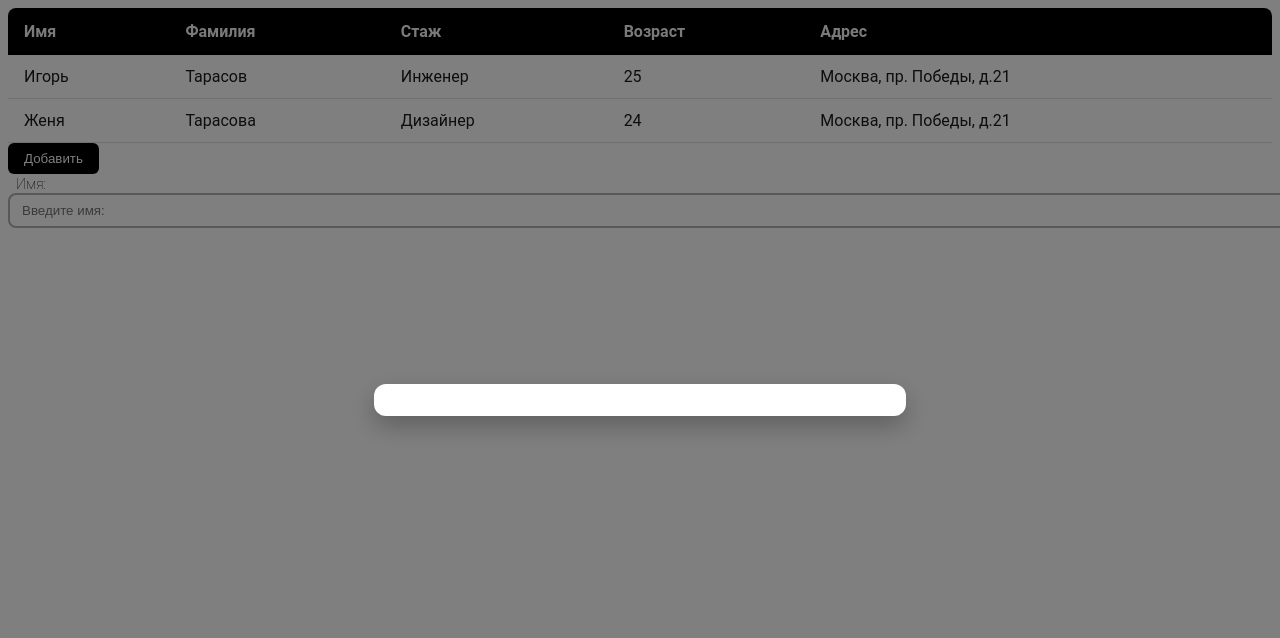
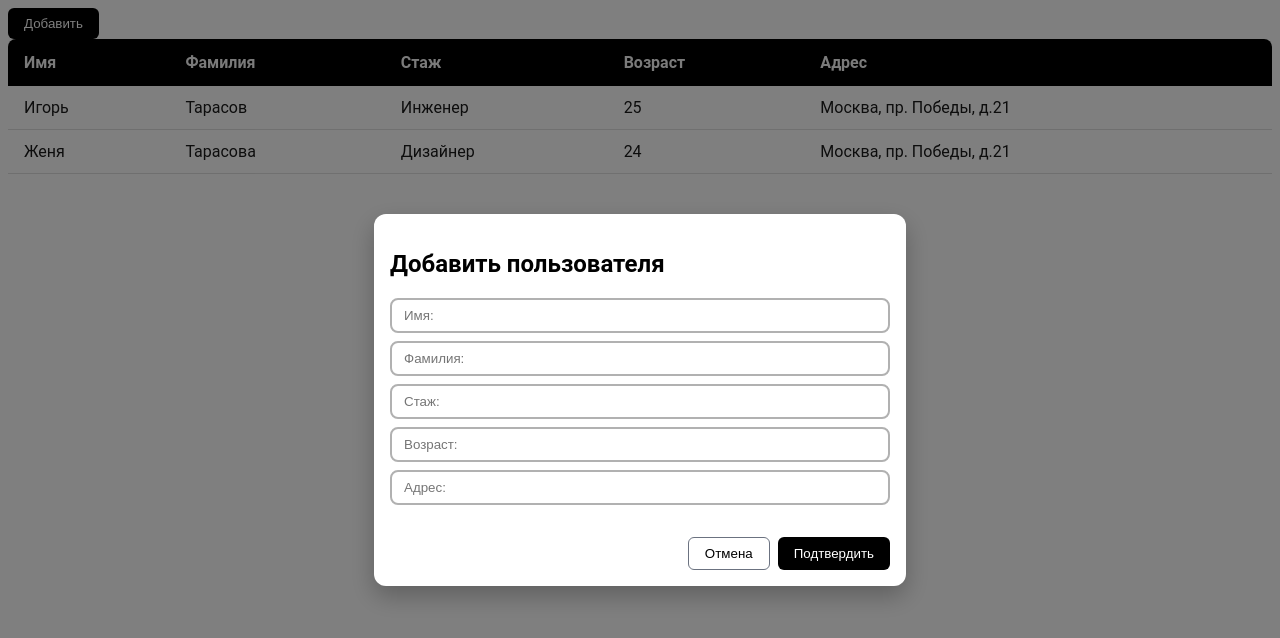
Before and after one commit to Ruzik13/employee_editor, a Vue app: page / in a window 1280 px wide. Shown: the top 638 px of the page. Built offline with nearby package versions, Linux system fonts and the light colour scheme.

Commit message:
Ref 5: Создал форму добавления нового пользователя

```diff
--- a/src/App.vue
+++ b/src/App.vue
@@ -1,21 +1,17 @@
 <template>
+  <CustomButton @click="openAddForm">
+    Добавить
+  </CustomButton>
   <CustomTable
     :heads="['Имя', 'Фамилия', 'Стаж', 'Возраст', 'Адрес']"
     :data="users"
     @select-bar="(index) => console.log(index)"
   />
-  <CustomButton @click="userStore.addUser({name:'Игорь', surname: 'Бутусов', stage: 'd', age: 21, address: 'a'})">
-    Добавить
-  </CustomButton>
-  <CustomModal
-    :is-open="showModal"
-    @click-outside="closeModal"
-  >
-  </CustomModal>
-  <custom-input
-    label="Имя:"
-    placeholder="Введите имя:"
-  ></custom-input>
+  <AddUserForm
+    :is-open="showAddForm"
+    @close="closeAddForm"
+    @accept="(user) => addUser(user)"
+  />
 </template>
 
 <script setup>
@@ -25,14 +21,24 @@ import CustomModal from "@/components/CustomModal.vue";
 import {computed, ref} from "vue";
 import CustomButton from "@/components/CustomButton.vue";
 import CustomInput from "@/components/CustomInput.vue";
+import AddUserForm from "@/components/AddUserForm.vue";
 
 const userStore = useUserStore();
 const users = computed(() => userStore.users)
 
-const showModal = ref(true);
+const showAddForm = ref(true);
 
-const closeModal = () => {
-  showModal.value = false;
+const openAddForm = () => {
+  showAddForm.value = true;
+}
+
+const closeAddForm = () => {
+  showAddForm.value = false;
+}
+
+const addUser = (user) => {
+  userStore.addUser(user);
+  showAddForm.value = false;
 }
 </script>
 
--- /dev/null
+++ b/src/components/AddUserForm.vue
@@ -0,0 +1,84 @@
+<template>
+  <CustomModal
+    :is-open="isOpen"
+    @close="emit('close')"
+  >
+    <template #header>
+      <h2>Добавить пользователя</h2>
+    </template>
+    <template #content>
+      <form>
+        <CustomInput
+          placeholder="Имя:"
+          v-model="user.name"
+        />
+        <CustomInput
+          placeholder="Фамилия:"
+          v-model="user.surname"
+        />
+        <CustomInput
+          placeholder="Стаж:"
+          v-model="user.stage"
+        />
+        <CustomInput
+          placeholder="Возраст:"
+          v-model="user.age"
+        />
+        <CustomInput
+          placeholder="Адрес:"
+          v-model="user.address"
+        />
+      </form>
+     <div class="button-area">
+       <CustomButton
+         variant="outline"
+         @click="emit('close')"
+       >
+         Отмена
+       </CustomButton>
+       <CustomButton
+        @click="emit('accept', user)"
+       >
+         Подтвердить
+       </CustomButton>
+     </div>
+    </template>
+  </CustomModal>
+</template>
+
+<script setup>
+import CustomModal from "@/components/CustomModal.vue";
+import CustomInput from "@/components/CustomInput.vue";
+import CustomButton from "@/components/CustomButton.vue";
+import {reactive} from "vue";
+
+defineProps({
+  isOpen: Boolean,
+})
+
+const emit = defineEmits(['close', 'accept']);
+
+const user = reactive({
+  name: null,
+  surname: null,
+  stage: null,
+  age: null,
+  address: null,
+})
+</script>
+
+<style scoped>
+.button-area {
+  display: flex;
+  flex-direction: row;
+  justify-content: end;
+  gap: 8px;
+}
+
+form {
+  display: flex;
+  flex-direction: column;
+  gap: 8px;
+  margin-bottom: 32px;
+}
+</style>
--- a/src/components/CustomInput.vue
+++ b/src/components/CustomInput.vue
@@ -1,12 +1,10 @@
 <template>
   <div class="wrapper">
-    <label class>
-      {{label}}
-    </label>
     <input
       type="text"
       :placeholder="placeholder"
-      @input="handleInput"
+      :value="model"
+      @input="(e) => model = e.target.value"
     >
   </div>
 
@@ -19,14 +17,6 @@
 
 <script setup>
 defineProps({
-  modelValue: {
-    type: [String, Number],
-    default: ''
-  },
-  label: {
-    type: String,
-    default: ''
-  },
   placeholder: {
     type: String,
     default: 'Введите значение...'
@@ -37,11 +27,7 @@ defineProps({
   }
 });
 
-const emit = defineEmits(['update:modelValue'])
-
-const handleInput = (value) => {
-  emit('update:modelValue', value)
-}
+const model = defineModel();
 </script>
 
 <style scoped>
@@ -49,15 +35,9 @@ const handleInput = (value) => {
   width: 100%;
 }
 
-label {
-  padding:0 8px;
-
-  font-size: 14px;
-  font-weight: lighter;
-}
-
 input {
   width: 100%;
+  box-sizing: border-box;
 
   padding: 8px 12px;
 
@@ -67,4 +47,10 @@ input {
 
   transition: all 0.2s ease;
 }
+
+input:focus {
+  box-shadow: 0 4px 8px #cdcdcd;
+  border-color: #808080;
+  transition: all 0.2s ease;
+}
 </style>
--- a/src/components/CustomModal.vue
+++ b/src/components/CustomModal.vue
@@ -2,7 +2,7 @@
   <div
     class="wrapper"
     v-if="isOpen"
-    @click.self="emit('clickOutside')"
+    @click.self="emit('close')"
   >
     <div class="modal">
       <slot name="header"/>
@@ -17,7 +17,7 @@ import { defineEmits } from 'vue'
 defineProps({
   isOpen: Boolean,
 });
-const emit = defineEmits(['clickOutside'])
+const emit = defineEmits(['close'])
 
 </script>
 
```
Also changed, not shown: src/components/EditUserForm.vue (added, +11 -0 lines).
